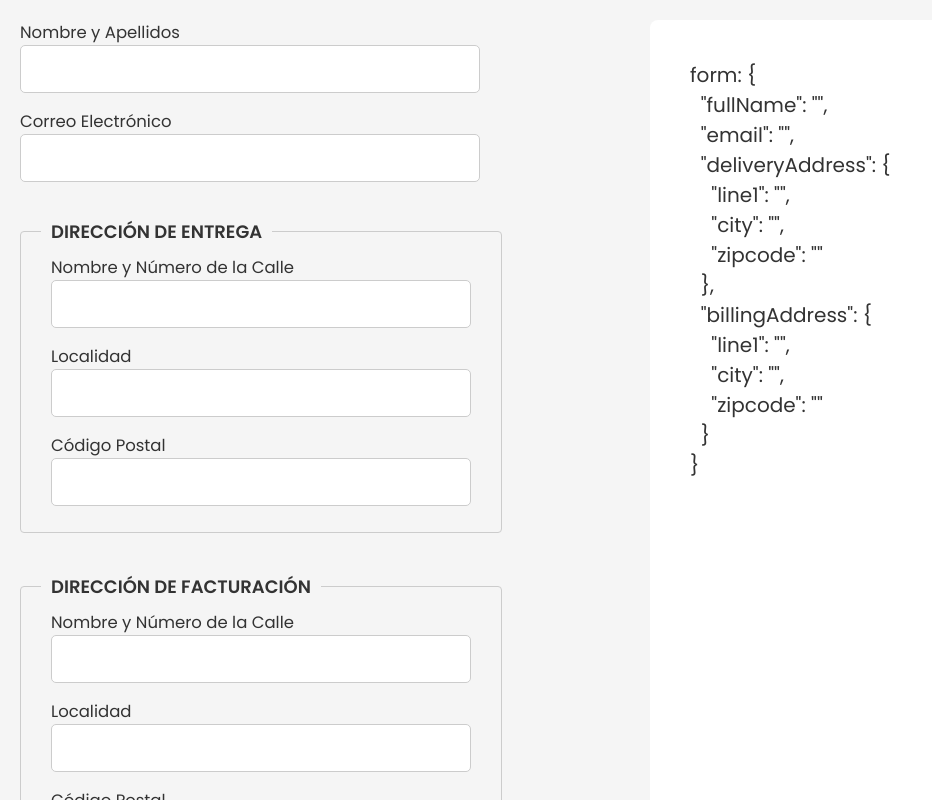
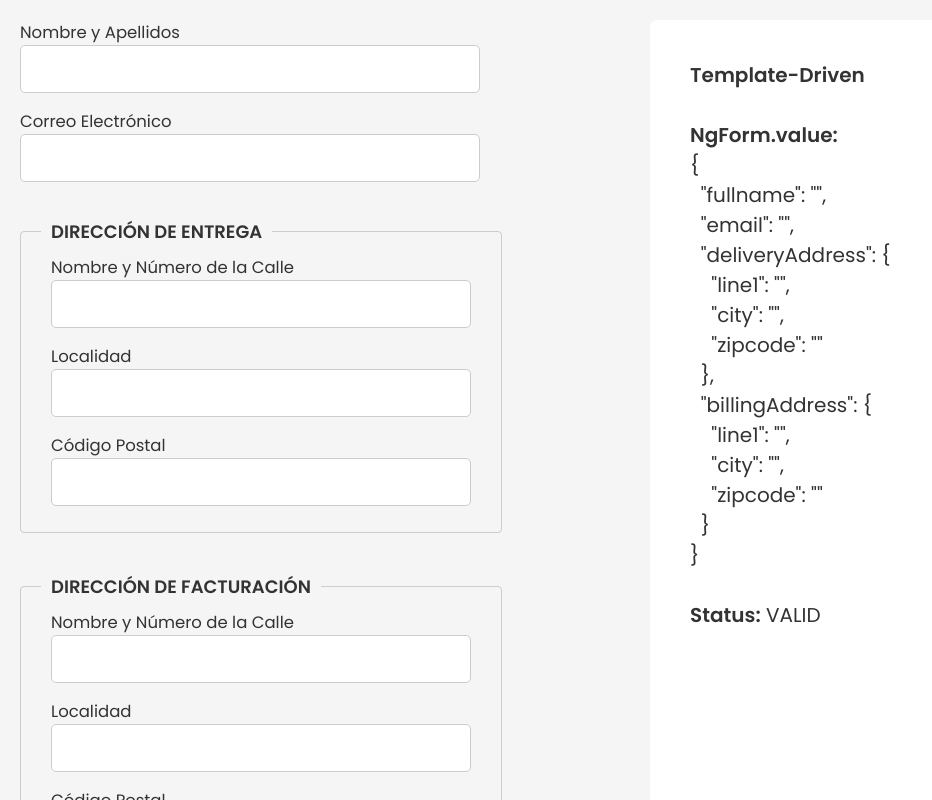
Before and after one commit to ako-tech/angular-nested-forms, an Angular app: page / in a window 1280 px wide. Shown: the top 800 px of the page, without its empty margins (0-932 px from the left). Built offline with nearby package versions, Linux system fonts and the light colour scheme.

Commit message:
added extra info to pre

```diff
--- a/src/app/checkout/checkout.component.html
+++ b/src/app/checkout/checkout.component.html
@@ -1,7 +1,7 @@
 <form #f="ngForm">
   <label>
     Nombre y Apellidos
-    <input type="text" name="fullName" ngModel />
+    <input type="text" name="fullname" ngModel />
   </label>
   <label>
     Correo Electrónico
@@ -41,4 +41,11 @@
   <button type="submit">Siguiente</button>
 </form>
 
-<pre>form: {{ f.value | json }}</pre>
+<pre>
+<strong>Template-Driven</strong>
+
+<strong>NgForm.value:</strong>
+{{ f.value | json }}
+
+<strong>Status:</strong> {{ f.status }}
+</pre>
```
